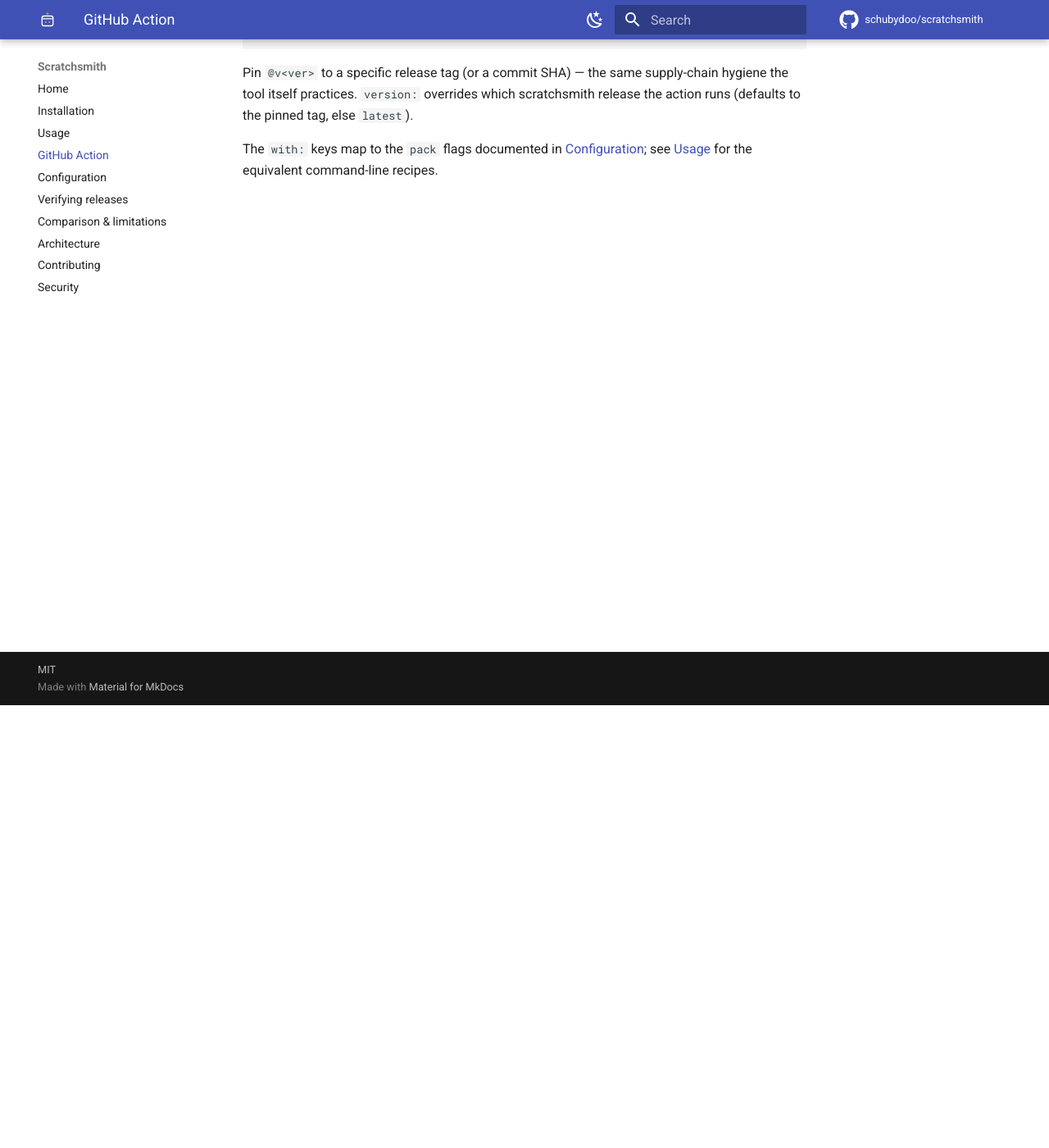
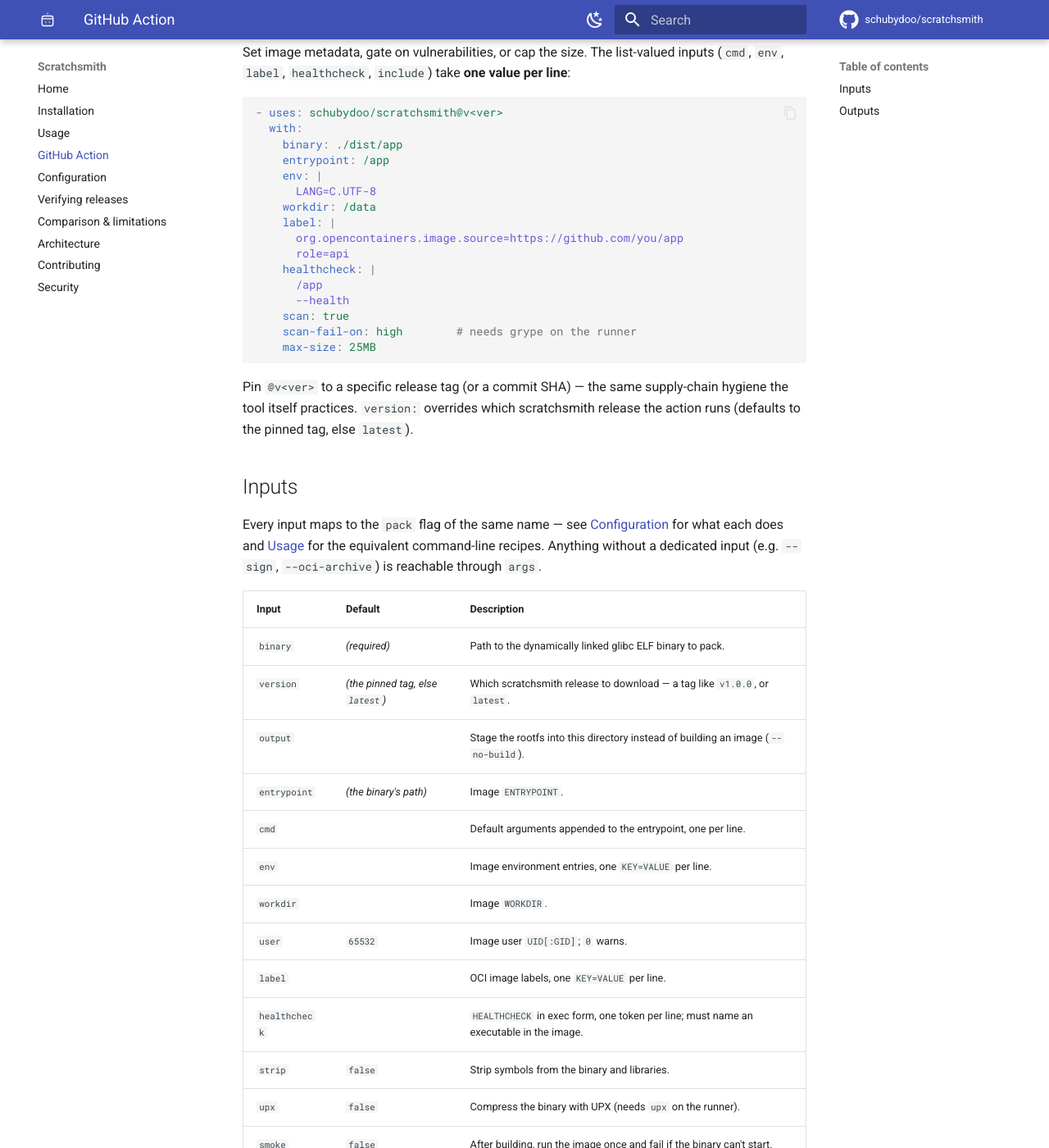
Before and after one commit to schubydoo/scratchsmith, an MkDocs documentation site: the page built from docs/github-action.md, in a window 1280 px wide and 1400 px high, scrolled down 540 px. Shown: the whole window at 82% size. Built offline with MkDocs 1.6.1 and Material for MkDocs 9.7.7, drawn with Linux system fonts in a browser that asks for light colours; comment, search, counter and statistics services are not loaded; the version menu is left out; some of the changed text lies outside the part shown.

Commit message:
docs: document every GitHub Action input on the docs site
PR #87 added first-class action inputs but the GitHub Action page only showed a
few in examples. Add a complete Inputs reference table (all 25, with defaults) and
an Outputs table, plus an example using the metadata/scan inputs that shows the
one-value-per-line syntax for the list-valued inputs (cmd/env/label/healthcheck/
include). Each input maps to the pack flag of the same name; links point to
Configuration/Usage for behaviour.

Co-Authored-By: Claude Opus 4.8 <noreply@anthropic.com>

````diff
--- a/docs/github-action.md
+++ b/docs/github-action.md
@@ -24,9 +23,70 @@ the built image, log in first and set `push`:
     push: ghcr.io/${{ github.repository }}:latest
 ```
 
+Set image metadata, gate on vulnerabilities, or cap the size. The list-valued inputs (`cmd`, `env`,
+`label`, `healthcheck`, `include`) take **one value per line**:
+
+```yaml
+- uses: schubydoo/scratchsmith@v<ver>
+  with:
+    binary: ./dist/app
+    entrypoint: /app
+    env: |
+      LANG=C.UTF-8
+    workdir: /data
+    label: |
+      org.opencontainers.image.source=https://github.com/you/app
+      role=api
+    healthcheck: |
+      /app
+      --health
+    scan: true
+    scan-fail-on: high        # needs grype on the runner
+    max-size: 25MB
+```
+
 Pin `@v<ver>` to a specific release tag (or a commit SHA) — the same supply-chain hygiene the tool
 itself practices. `version:` overrides which scratchsmith release the action runs (defaults to the
 pinned tag, else `latest`).
 
-The `with:` keys map to the `pack` flags documented in [Configuration](configuration.md); see
-[Usage](usage.md) for the equivalent command-line recipes.
+## Inputs
+
+Every input maps to the `pack` flag of the same name — see [Configuration](configuration.md) for what
+each does and [Usage](usage.md) for the equivalent command-line recipes. Anything without a dedicated
+input (e.g. `--sign`, `--oci-archive`) is reachable through `args`.
+
+| Input | Default | Description |
+|---|---|---|
+| `binary` | *(required)* | Path to the dynamically linked glibc ELF binary to pack. |
+| `version` | *(the pinned tag, else `latest`)* | Which scratchsmith release to download — a tag like `v1.0.0`, or `latest`. |
+| `output` | | Stage the rootfs into this directory instead of building an image (`--no-build`). |
+| `entrypoint` | *(the binary's path)* | Image `ENTRYPOINT`. |
+| `cmd` | | Default arguments appended to the entrypoint, one per line. |
+| `env` | | Image environment entries, one `KEY=VALUE` per line. |
+| `workdir` | | Image `WORKDIR`. |
+| `user` | `65532` | Image user `UID[:GID]`; `0` warns. |
+| `label` | | OCI image labels, one `KEY=VALUE` per line. |
+| `healthcheck` | | `HEALTHCHECK` in exec form, one token per line; must name an executable in the image. |
+| `strip` | `false` | Strip symbols from the binary and libraries. |
+| `upx` | `false` | Compress the binary with UPX (needs `upx` on the runner). |
+| `smoke` | `false` | After building, run the image once and fail if the binary can't start. |
+| `sbom` | `false` | Generate an SBOM of the packed rootfs (needs `syft` on the runner). |
+| `sbom-file` | `sbom.json` | SBOM output path. Requires `sbom` — ignored on its own. |
+| `sbom-format` | `cyclonedx-json` | SBOM format: `cyclonedx-json` or `spdx-json`. |
+| `scan` | `false` | Vulnerability-scan the rootfs with grype (needs `grype`; reuses the SBOM if `sbom` is set). |
+| `scan-fail-on` | | Fail on a grype finding at or above this severity (`negligible`…`critical`). Implies `scan`. |
+| `ca-certs` | `false` | Add the TLS CA bundle to the image. |
+| `tz` | `false` | Add the resolved local timezone to the image. |
+| `init` | `false` | Add a minimal init (tini) as pid 1 wrapping the entrypoint. |
+| `include` | | Extra libraries to force-stage (e.g. `dlopen`'d plugins), one soname/path per line. |
+| `max-size` | | Fail if the fully-staged image exceeds this size — e.g. `25MB`, `512KiB`, or a byte count. |
+| `push` | | Tag the built image as this registry ref and `docker push` it (needs a prior registry login; not compatible with `output`). |
+| `args` | | Extra raw `pack` flags appended verbatim — the escape hatch for anything above. |
+
+## Outputs
+
+| Output | Description |
+|---|---|
+| `image` | The loaded image tag (empty when `output` staged a rootfs instead). |
+| `rootfs` | The staged rootfs directory (empty when an image was built). |
+| `report` | The full pack report as JSON. |
````
Also changed, not shown: other parts of docs/github-action.md (+1 -2 lines).
